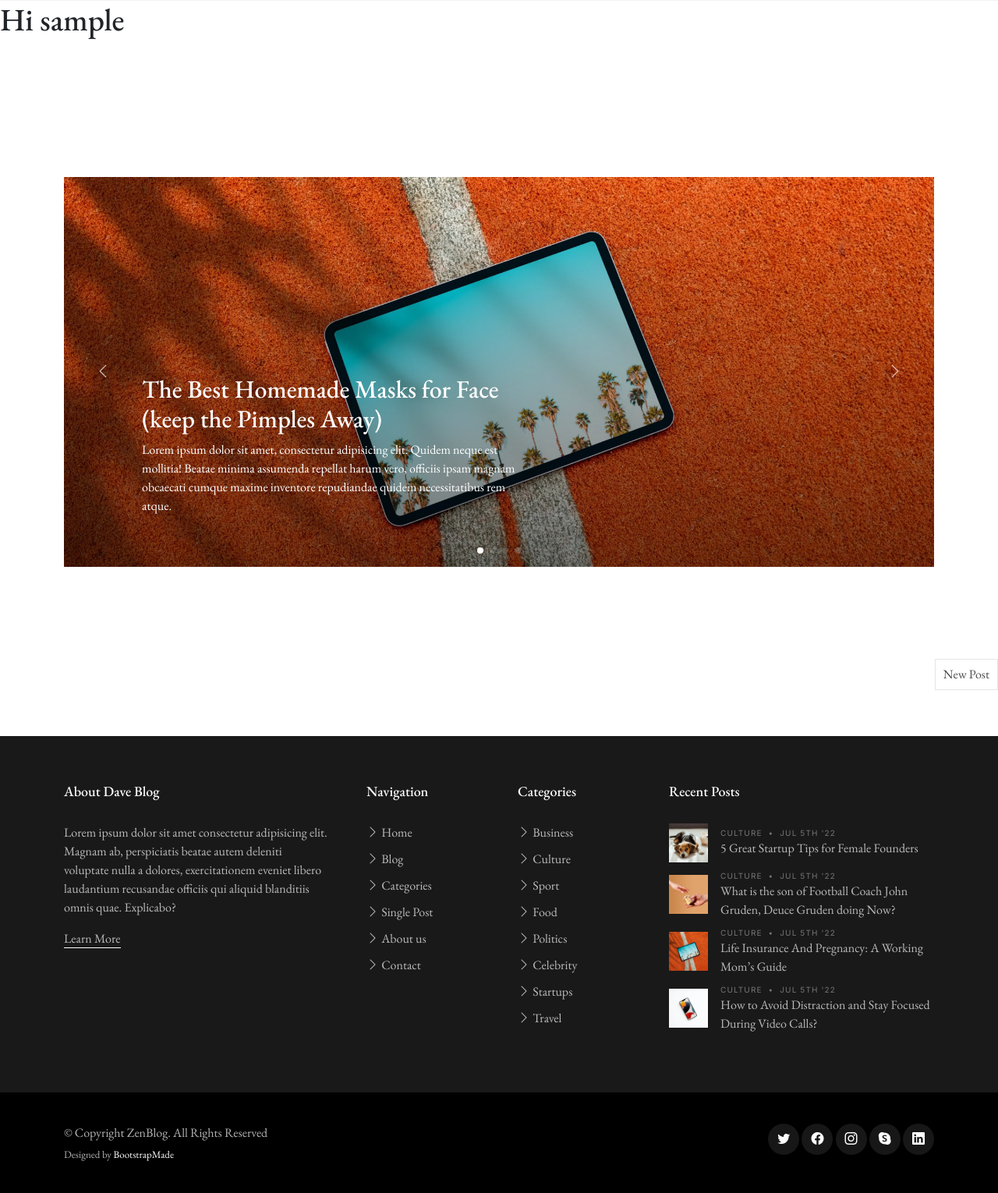
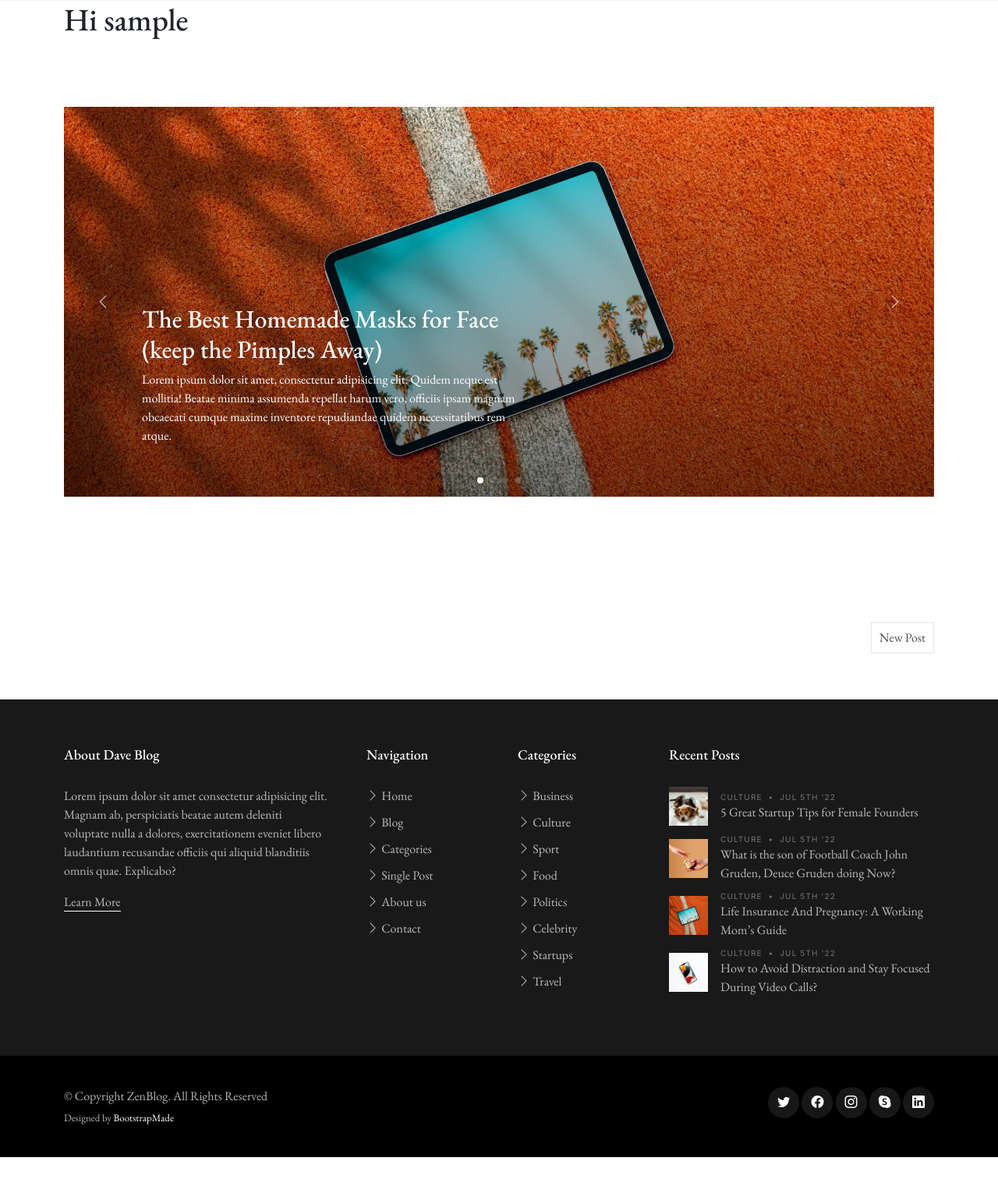
Before and after one commit to fredrickdave/Microblog-Project, a Flask app: page / in a window 1280 px wide. Shown: the part 89-1619 px from the top of the page at 78% size. After the commit the page ends 1573 px from the top, so only its background shows below. Run offline with Flask 2, Linux system fonts and the light colour scheme; the visitor is signed in with stand-in values (Sample User, id 1); data comes from the database, SQL or seed files in the repository; data that the repository does not hold is empty; some libraries are stand-ins or nearby versions; some web fonts are replaced.

Commit message:
Adjust margins on index & _post pages

```diff
--- a/app/templates/_post.html
+++ b/app/templates/_post.html
@@ -1,3 +1,3 @@
 <div class="post-meta"><span class="date">Posted by: <a href="{{ url_for('user', username=post.author.username) }}">{{ post.author.username }}</a></span> <span class="mx-1">&bullet;</span> <span>{{ post.timestamp }}</span></div>
-<h1 class="mb-5 post-title">{{ post.title }}</h1>
+<h1 class="mb-3 post-title">{{ post.title }}</h1>
 <h2 class="post-subtitle">{{ post.subtitle }}</h2>
--- a/app/templates/index.html
+++ b/app/templates/index.html
@@ -1,8 +1,7 @@
 {% extends "base.html" %}
 
 {% block content %}
-
-<div class="single-post" data-aos="fade-up">
+<div class="container" data-aos="fade-up">
   <h1 class="mb-5">Hi {{ current_user.username }}</h1>
 </div>
 
@@ -98,10 +97,11 @@
 
 
   <!-- New Post -->
-  <ul class="aside-tags list-unstyled">
-    <li><a href="{{ url_for('new_post') }}">New Post</a></li>
-  </ul>
-
+  <div class="container mt-5" data-aos="fade-up">
+    <ul class="aside-tags list-unstyled">
+      <li><a href="{{ url_for('new_post') }}">New Post</a></li>
+    </ul>
+  </div>
 
 </section>
 <!-- End Blog Preview Content -->
```
